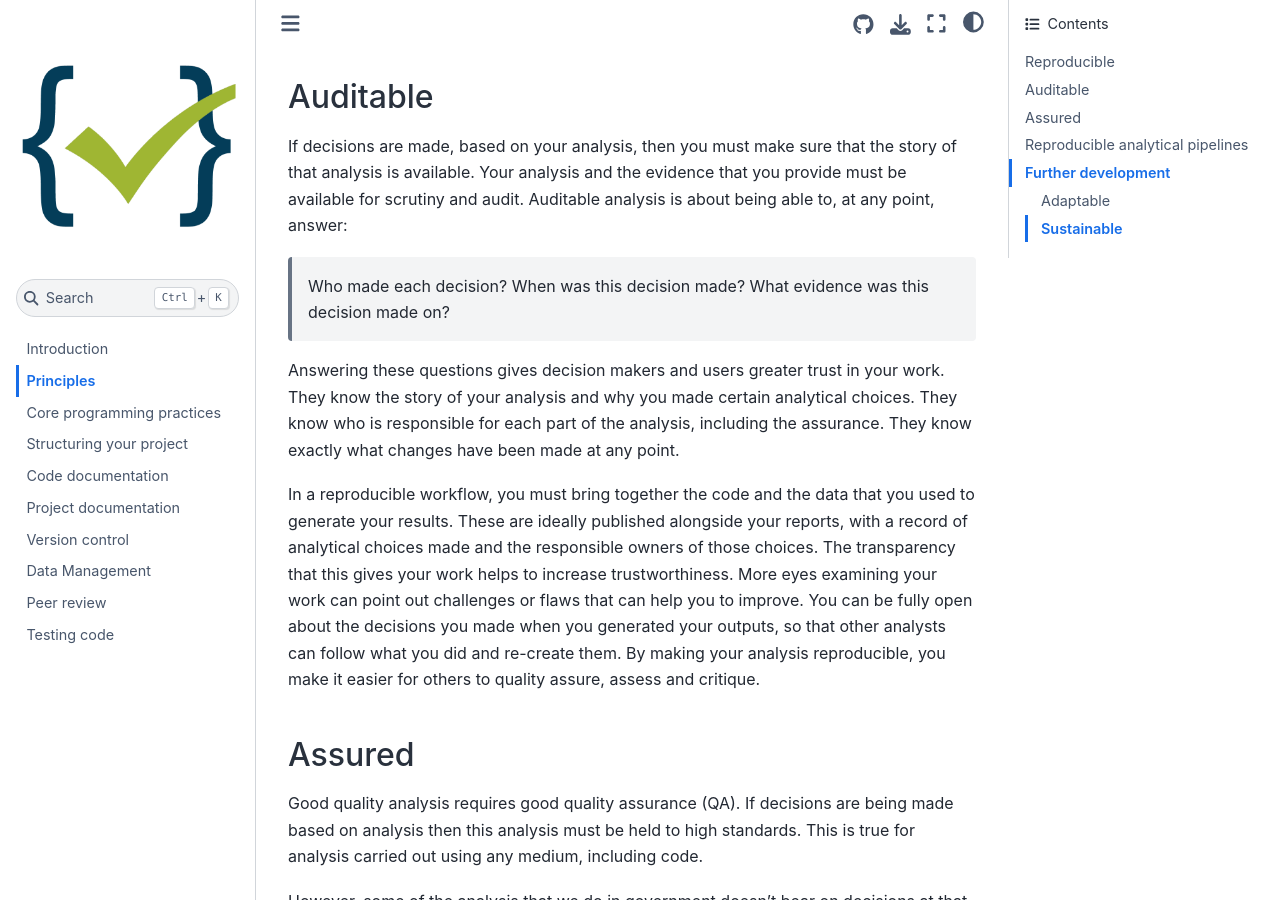
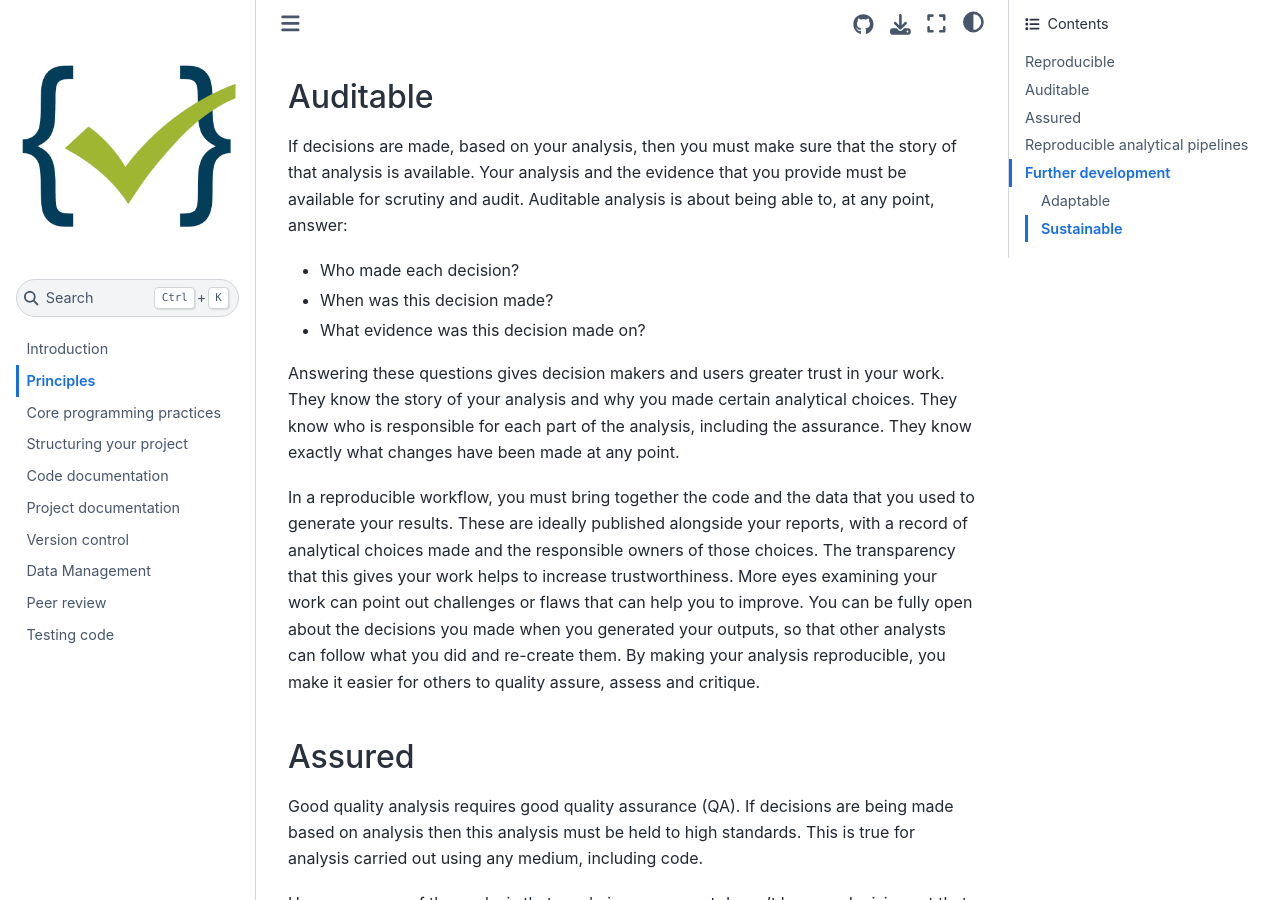
Before and after one commit to best-practice-and-impact/qa-of-code-guidance, a Jupyter Book: the page built from book/principles.md, in a window 1280 px wide and 900 px high, scrolled down 1933 px. Built offline with Jupyter Book 1.0.4 settings and Sphinx 7.4.7 and the Sphinx Book theme 1.1.4, drawn with Linux system fonts in a browser that asks for light colours.

Commit message:
Fix syntax error

```diff
--- a/book/principles.md
+++ b/book/principles.md
@@ -72,9 +72,9 @@ If decisions are made, based on your analysis, then you must make sure that the
 Your analysis and the evidence that you provide must be available for scrutiny and audit.
 Auditable analysis is about being able to, at any point, answer:
 
-> Who made each decision?
-> When was this decision made?
-> What evidence was this decision made on?
+* Who made each decision?
+* When was this decision made?
+* What evidence was this decision made on?
 
 Answering these questions gives decision makers and users greater trust in your work.
 They know the story of your analysis and why you made certain analytical choices.
```
